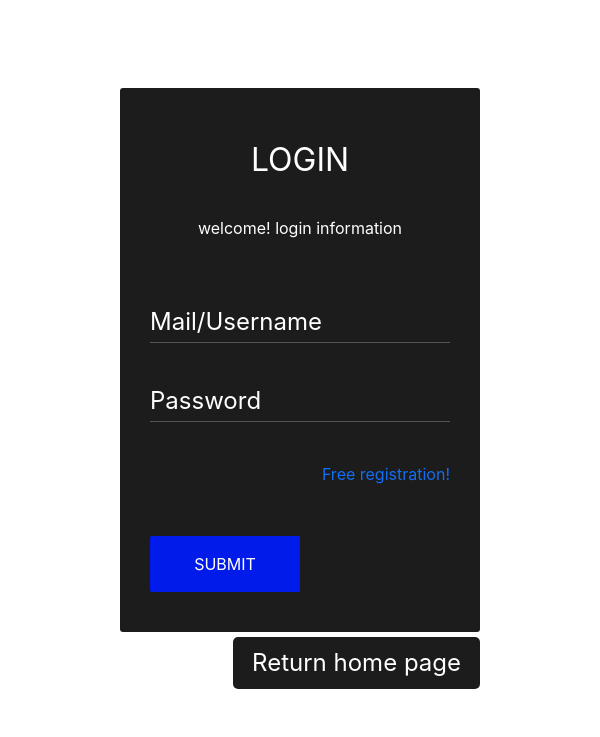
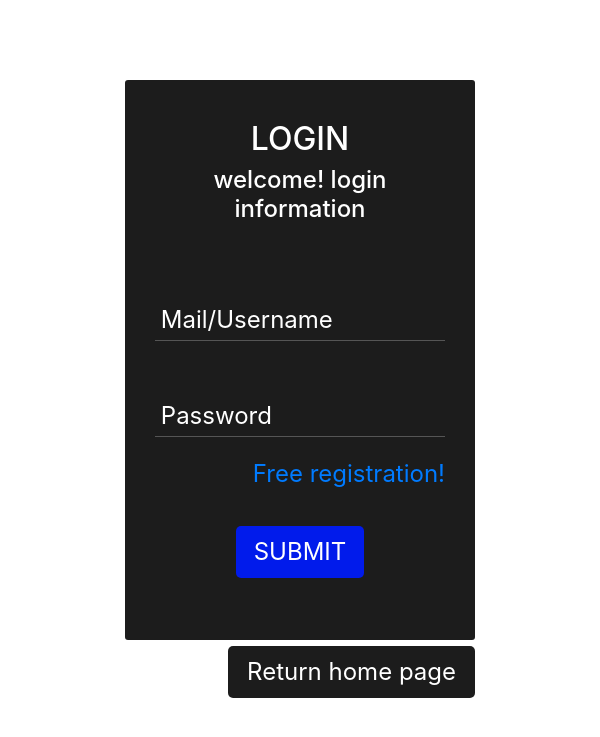
Before and after one commit to wilberpulido/Lista-de-tareas, a PHP site: page /view/login.html in a window 600 px wide. Shown: the top 737 px of the page. Run offline with PHP 8.4, Linux system fonts and the light colour scheme.

Commit message:
Arregles del login

```diff
--- a/index.php
+++ b/index.php
@@ -193,12 +193,11 @@ if (empty($user)) {
             </table>
         </div>
     </main>
-    <footer>
+    <!-- <footer>
         <div>
             Holas
         </div>
-    </footer>
-
+    </footer> -->
 <?php
 }
 ?>
--- a/style/form.css
+++ b/style/form.css
@@ -10,42 +10,72 @@
 .formBoxLogin{
     background-color: rgba(0, 0, 0, 0.89);
     padding:5vh 5vw;
-    width: 90%;
+    width: 75%;
+    max-width: 350px;
+    height: 70%;
 }
 .formBoxRegister{
     padding: 4vh 10vw;
     width: 85%;
     background-color: rgba(0, 0, 0, 0.89);
 }
-.text-login,
-.text-center-welcome{
-	color:#fff;
+.formBoxLogin form{
+    position: relative;
+    height: 100%;
+}
+.formBoxLogin .form-container-login{
+    position: relative;
+    height: 100%;
+    display: grid;
+    grid-template-columns: 100%;
+    grid-template-rows:  30% 20% 20% 10% 20%;
+    color: white;
+}
+.formBoxLogin .form-container-login div h2{
     font-size: 4vh;
-    margin: -4vh 0 8vh 0;
-    display: block;
     text-align: center;
 }
-.text-center-welcome{
-    font-size: 2vh;
+.formBoxLogin .form-container-login div h3{
+    font-size: 3vh;
+    text-align: center;
 }
-.link{
-    color:rgb(18, 109, 245);
-}
-.login-title{
-    margin-top: 5vh;
-}
-.input-container{
+.formBoxLogin .form-container-login div{
 	position:relative;
-    margin-bottom:5vh;
     width: 100%;
 }
 .input-container label{
-	position:absolute;
-	left:0;
+    position:absolute;
+    top:40%;
+	left:2%;
 	font-size:3vh;
-	color:#fff;
     pointer-events: none;
 	transition: all 0.5s ease-in;
+}
+.input-container input{
+    position: absolute;
+    top:40%;
+}
+.formBoxLogin .form-container-login div a{
+    position: absolute;
+    top: 0;
+    right: 0;
+    font-size: 3vh;
+}
+.formBoxLogin .form-container-login div:nth-child(5){
+    display: flex;
+    justify-content: center;
+    align-items: center;
+}
+.btn-form{
+	background-color:#011BEB;
+	outline: none;
+    border: none;
+    color: #fff;
+    font-size: 3vh;
+	padding:1vh 3vw;
+	text-transform:uppercase;
+	border-radius:5px;
+	cursor:pointer;
 }
 .btn-return-home{
     position: absolute;
@@ -98,22 +128,9 @@ width: 100%;
  outline:none;
  border-bottom:1px solid #011BEB;
 }
-.btn-form{
-	background-color:#011BEB;
-	outline: none;
-    border: 0;
-    color: #fff;
-	padding:2vh 2vw;
-	text-transform:uppercase;
-	margin-top:50px;
-	border-radius:2px;
-	cursor:pointer;
-    position:relative;
-    width: 50%;
-}
 .input-container input:focus ~ label,
 .input-container input:valid ~ label{
-	top:-4vh;
+	top:0;
 	font-size:2vh;
 }
 .input-container-register input:focus ~ label,
@@ -324,13 +331,25 @@ font-weight: 500;
         grid-column-end: 3;
     }
     .formBoxEditTask{
-        width: 40%;
+        width: 60%;
+        top: 50%;
+    }
+    .formBoxEditTask div .input-container-addTask{
+        padding: 0;
+        height: 16%;
+        background-color: tomato;
+        border: 2px solid thistle;
+    }
+    .formBoxEditTask .input-container-addTask textarea,
+    .formBoxEditTask .input-container-addTask select,
+    .formBoxEditTask .input-container-addTask input{
+        height: 25px;
     }
 }
 @media only screen and (min-width: 480px){
-    .formBoxLogin{
+    /* .formBoxLogin{
         width: 60%;
-    }
+    } */
 }
 @media only screen and (min-width: 768px){
     #formContact{
--- a/view/editTaskForm.php
+++ b/view/editTaskForm.php
@@ -25,7 +25,6 @@ $task = mysqli_fetch_assoc($resultTask);
 
 <div class="container-fluid">
     <div class="formBoxEditTask">
-
         <form action="../services/editTask.php" method="POST">
         <div>
             <div class="input-container-addTask">
--- a/view/login.html
+++ b/view/login.html
@@ -16,9 +16,10 @@
             <a class="btn" href="../">Return home page</a>
         </button>
         <form action="../controller/login.php" method="POST">
-            <div class="login-title">
-                <span class="text-login">LOGIN</span>
-                <span class="text-center-welcome">welcome! login information</span>
+            <div class="form-container-login">
+                <div>
+                    <h2>LOGIN</h2>
+                    <h3>welcome! login information</h3>
                 </div>
                 <div class="input-container">
                     <input name="username" type="text" required=""/>
@@ -28,12 +29,15 @@
                     <input name="password" type="password" required/>
                     <label>Password</label>
                 </div>
-            <div class="text-right">
+                <div>
                     <a class="link" href="./registration.html">
                         Free registration!
                     </a>
                 </div>
+                <div>
                     <button type="submit" class="btn-form">submit</button>
+                </div>
+            </div>
         </form>
     </div>
     </main>
--- a/view/registration.html
+++ b/view/registration.html
@@ -16,7 +16,7 @@
                 <a class="btn" href="../">Return home page</a>
             </button>
             <form action="../controller/registration.php" method="POST">
-                <div class="formFormat register-format">
+                <div class="form-container-register">
                     <div class="text-center">
                         <h2>REGISTER</h2>
                     </div>
```
Also changed, not shown: other parts of style/form.css (+21 -31 lines), style/style.css (+19 -2 lines). Lines whose indentation alone changed are shown as unchanged.
